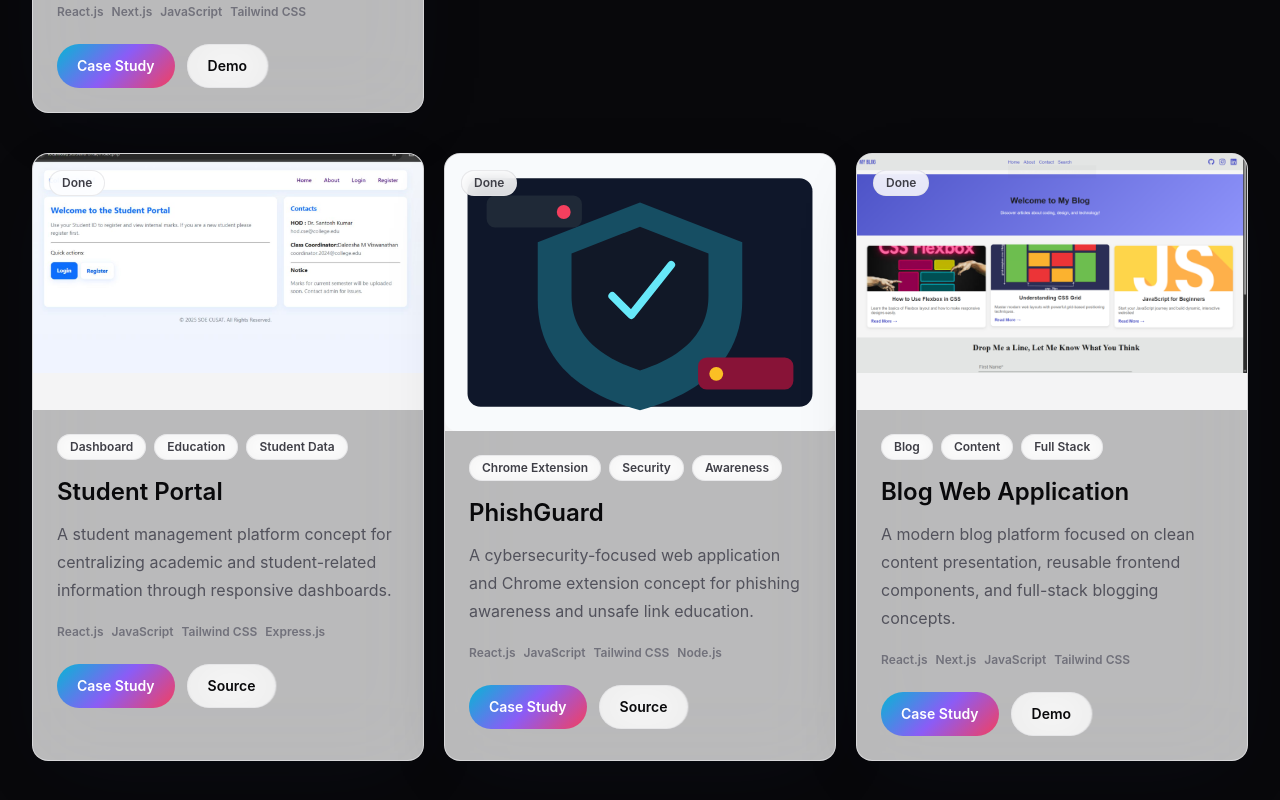
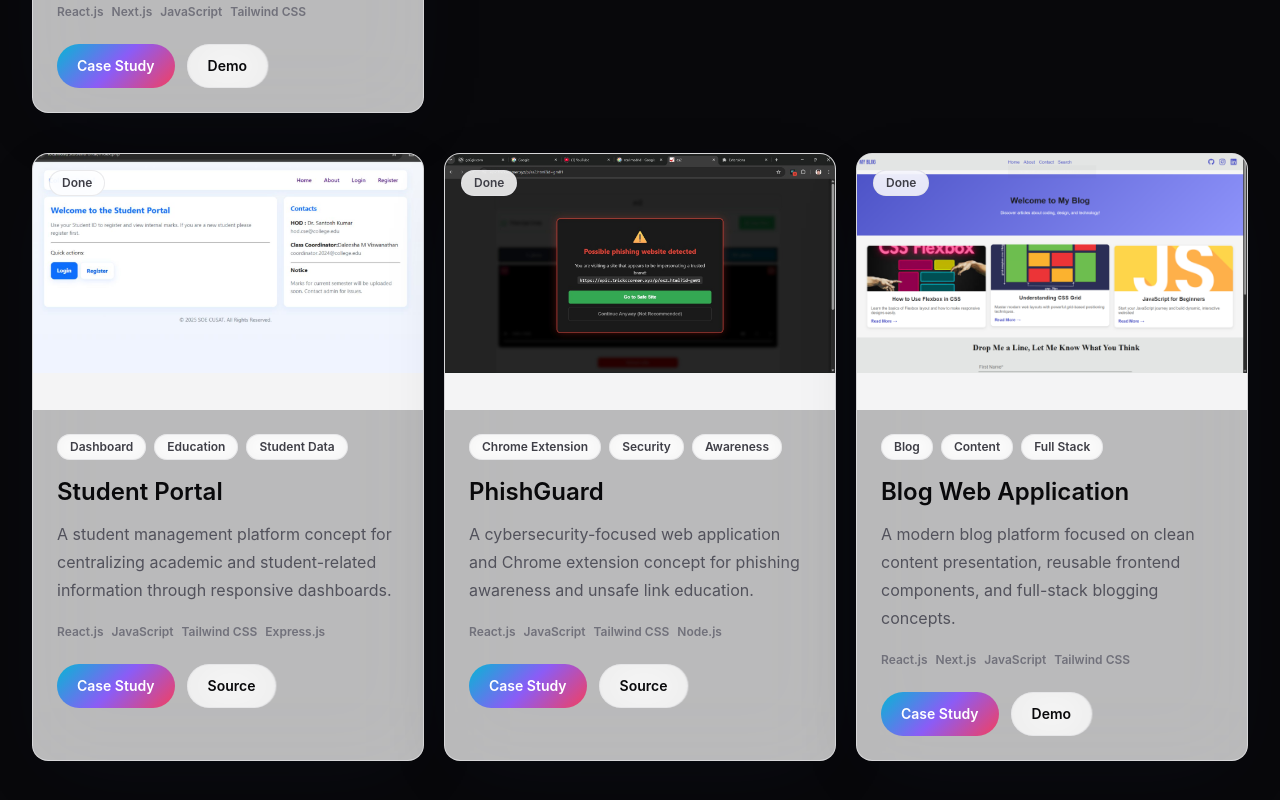
Before and after one commit to Ramzin007/Portfolio, a Next.js app: page / in a window 1280 px wide. Shown: the part 4718-5518 px from the top of the page. Built offline with nearby package versions, Linux system fonts and the light colour scheme.

Commit message:
Add PhishGuard screenshot

```diff
--- a/src/data/portfolio.ts
+++ b/src/data/portfolio.ts
@@ -270,7 +270,7 @@ export const projects: Project[] = [
     status: "Done",
     featured: false,
     category: "Security Awareness",
-    thumbnail: "/images/project-phishguard.svg",
+    thumbnail: "/images/projects/phishguard/phishguard-warning.jpg",
     description:
       "A cybersecurity-focused web application and Chrome extension concept for phishing awareness and unsafe link education.",
     tech: ["React.js", "JavaScript", "Tailwind CSS", "Node.js", "REST APIs", "GitHub"],
@@ -289,7 +289,10 @@ export const projects: Project[] = [
       "Simple UI flows and focused interaction states to keep security education quick and approachable.",
     github: "https://github.com/Ramzin007/PhishGuard",
     demo: "",
-    screenshots: ["/images/project-phishguard.svg", "/images/project-hackeuropa.svg"],
+    screenshots: [
+      "/images/projects/phishguard/phishguard-warning.jpg",
+      "/images/project-phishguard.svg",
+    ],
   },
   {
     id: "blog-web-app",
```
Also changed, not shown: public/images/projects/phishguard/phishguard-warning.jpg (added).
